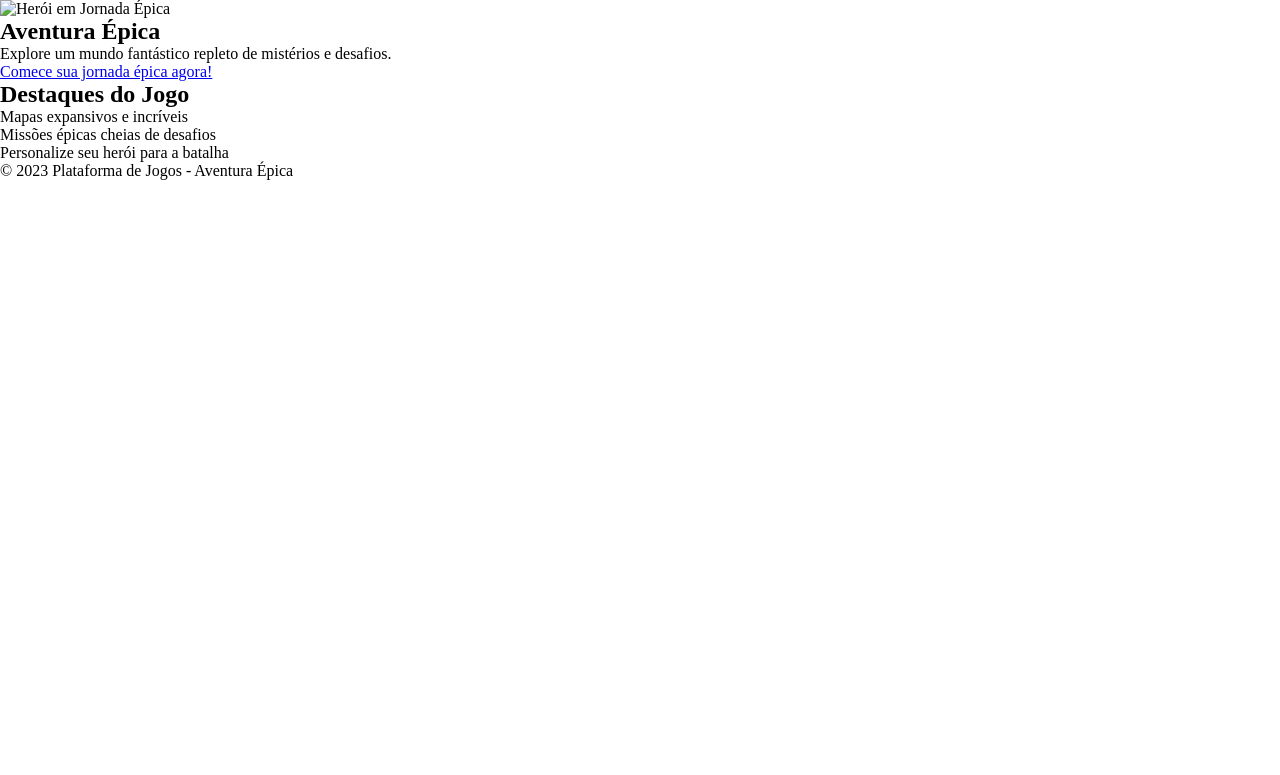
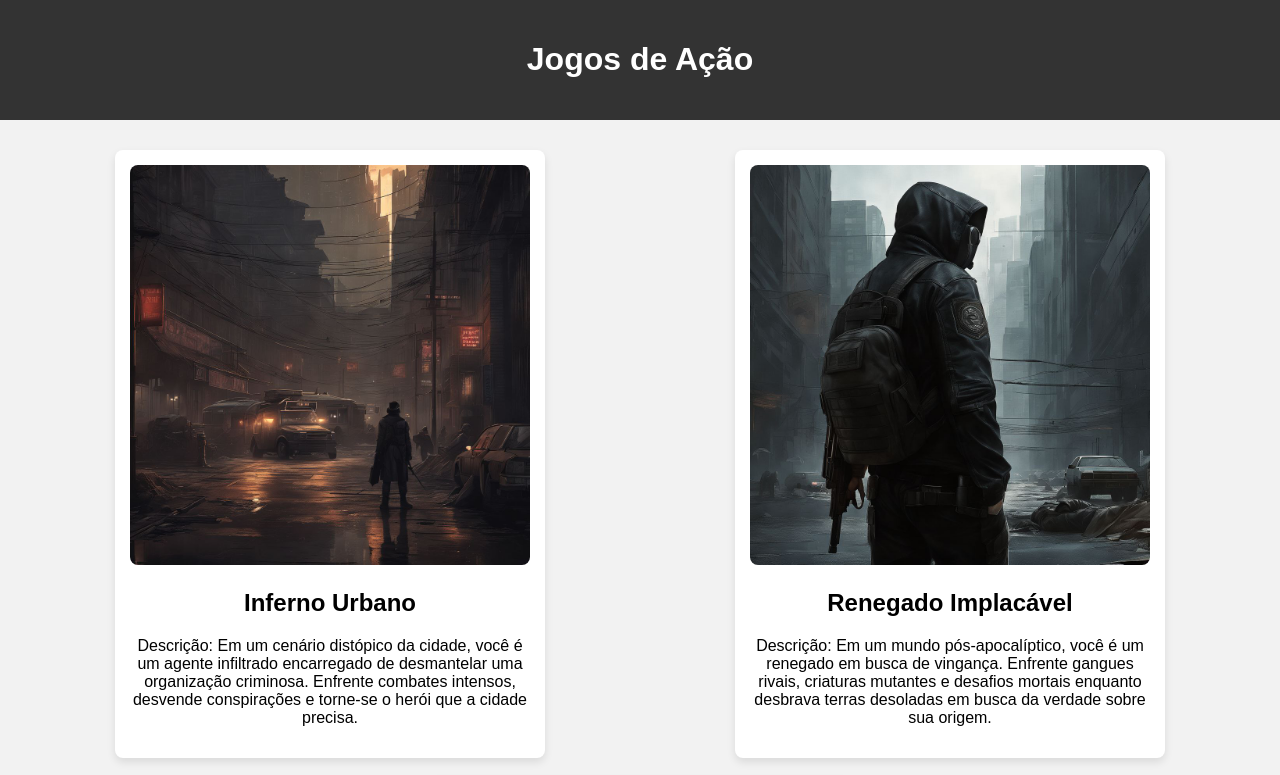
Before and after one commit to wanderlei2583/landing01, a plain HTML site: page LandingPage01/index.html in a window 1280 px wide. Shown: the top 775 px of the page. Drawn offline with Linux system fonts and the light colour scheme.

Commit message:
feat: add to project!

```diff
--- a/LandingPage01/css/style.css
+++ b/LandingPage01/css/style.css
@@ -1,5 +1,48 @@
-* {
-  margin: 0;
-  padding: 0;
-  border-style: none;
+body {
+    font-family: Arial, sans-serif;
+    background-color: #f2f2f2;
+    text-align: center;
+    margin: 0;
 }
+
+header {
+    background-color: #333;
+    color: #fff;
+    padding: 20px;
+}
+
+.game-container {
+    display: flex;
+    flex-wrap: wrap;
+    justify-content: space-around;
+    padding: 20px;
+}
+
+.game {
+    width: 80%;
+    max-width: 400px;
+    margin: 10px auto;
+    padding: 15px;
+    background-color: #fff;
+    box-shadow: 0 4px 8px rgba(0, 0, 0, 0.1);
+    border-radius: 8px;
+}
+
+.game img {
+    max-width: 100%;
+    height: auto;
+    border-radius: 8px;
+}
+
+footer {
+    background-color: #333;
+    color: #fff;
+    padding: 10px;
+}
+
+/* Responsividade */
+@media (max-width: 768px) {
+    .game {
+        width: 100%;
+    }
+}
--- a/LandingPage01/index.html
+++ b/LandingPage01/index.html
@@ -1,33 +1,39 @@
 <!DOCTYPE html>
 <html lang="pt-br">
-  <head>
-    <title>Aventura Épica - Mundo Fantástico</title>
+<head>
     <meta charset="UTF-8">
-    <meta name="viewport" content="width=device-width, initial-scale=1">
-    <link href="css/style.css" rel="stylesheet">
-  </head>
-  <body>
-    <!-- Seção do Banner Principal -->
-    <section id="banner">
-        <img src="aventura_epica.jpg" alt="Herói em Jornada Épica">
-        <h1>Aventura Épica</h1>
-        <p>Explore um mundo fantástico repleto de mistérios e desafios.</p>
-        <a href="#destaques" class="cta-button">Comece sua jornada épica agora!</a>
+    <meta name="viewport" content="width=device-width, initial-scale=1.0">
+    <title>Jogos de Ação</title>
+    <link rel="stylesheet" type="text/css" href="css/style.css"
+</head>
+<body>
+    <header>
+        <h1>Jogos de Ação</h1>
+    </header>
+
+    <section class="game-container">
+        <!-- Thumbnails e descrições dos jogos de ação aqui -->
+        <div class="game">
+            <img src="img/img_01.jpg" alt="Jogo 1">
+            <h2>Inferno Urbano</h2>
+            <p>Descrição: Em um cenário distópico da cidade, você é um agente infiltrado encarregado de desmantelar uma organização criminosa. Enfrente combates intensos, desvende conspirações e torne-se o herói que a cidade precisa.</p>
+        </div>
+
+        <div class="game">
+            <img src="img/img_02.jpg" alt="Jogo 2">
+            <h2>Renegado Implacável</h2>
+            <p>Descrição: Em um mundo pós-apocalíptico, você é um renegado em busca de vingança. Enfrente gangues rivais, criaturas mutantes e desafios mortais enquanto desbrava terras desoladas em busca da verdade sobre sua origem.</p>
+        </div>
+
+        <div class="game">
+            <img src="img/img_03.jpg" alt="Jogo 3">
+            <h2>Operação Tempestade</h2>
+            <p>Descrição: Faça parte de uma unidade de elite especializada em operações táticas. Neste jogo de ação frenética, você enfrentará missões críticas, desde resgates de reféns até infiltrar bases inimigas. A precisão e a estratégia são suas maiores armas.</p>
+        </div>
     </section>
 
-    <!-- Seção de Destaques do Jogo -->
-    <section id="destaques">
-        <h2>Destaques do Jogo</h2>
-        <ul>
-            <li>Mapas expansivos e incríveis</li>
-            <li>Missões épicas cheias de desafios</li>
-            <li>Personalize seu herói para a batalha</li>
-        </ul>
-    </section>
-
-    <!-- Rodapé -->
     <footer>
-        <p>&copy; 2023 Plataforma de Jogos - Aventura Épica</p>
+        <p>© 2023 Plataforma de Jogos. Todos os direitos reservados.</p>
     </footer>
-  </body>
+</body>
 </html>
```
Also changed, not shown: LandingPage01/img/img_01.jpg (added), LandingPage01/img/img_02.jpg (added), LandingPage01/img/img_03.jpg (added).
